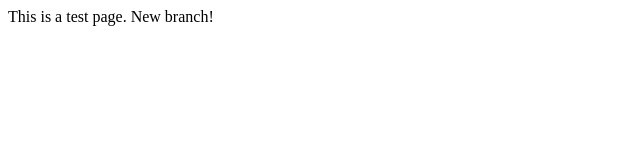
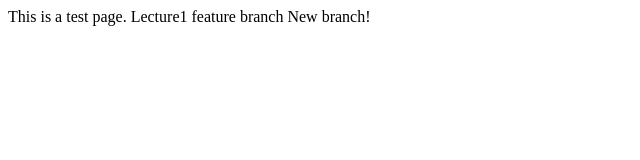
Before and after one commit to uche-obere/lecture1, a plain HTML site: page index.html in a window 1280 px wide. Shown: the whole page, without its empty margins (0-640 px from the left). Drawn offline with Linux system fonts and the light colour scheme.

Commit message:
Lecture1 feature

```diff
--- a/index.html
+++ b/index.html
@@ -5,6 +5,6 @@
 	</head>
 	<body>
 		This is a test page.
-		New branch!
+		Lecture1 feature branch New branch!
 	</body>
 </html>
```
